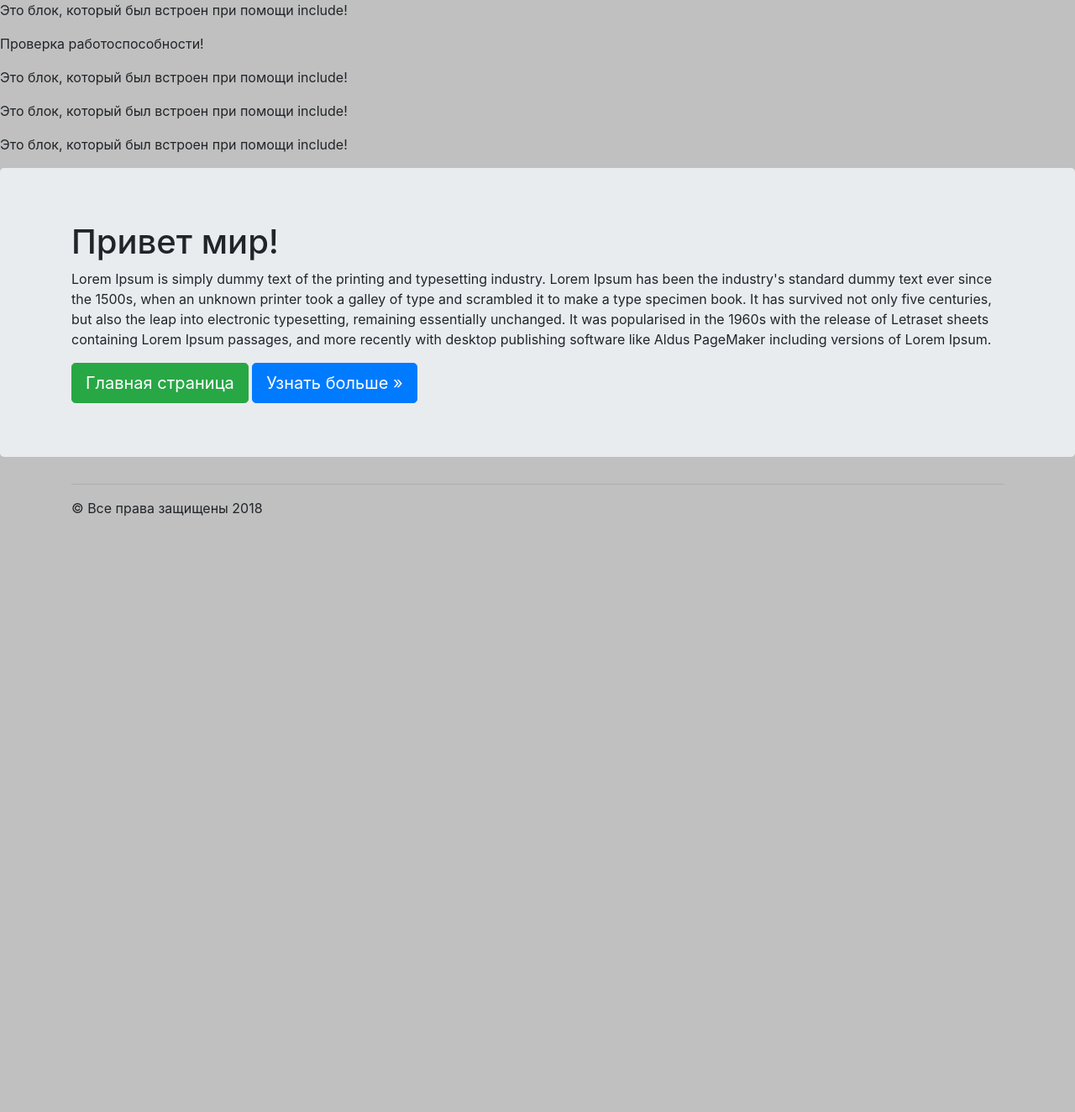
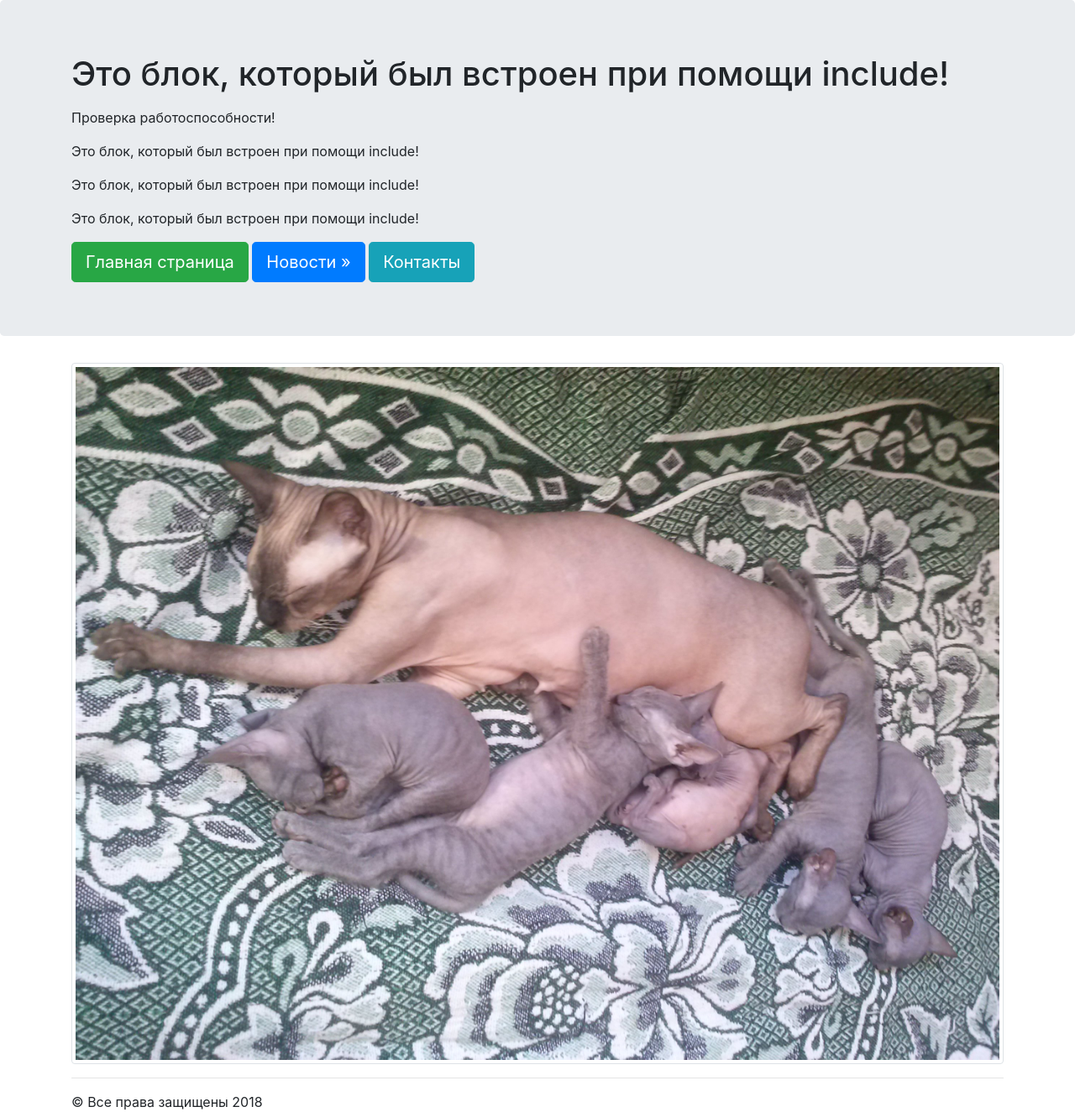
Before and after one commit to BogdanPolishchuk/test_django_proj, a Django app: page / in a window 1280 px wide. Shown: the whole page at 84% size. Before the commit the page ends 614 px from the top, so only its background shows below. Run offline with Django 3.2, Linux system fonts and the light colour scheme; some libraries are stand-ins or nearby versions.

Commit message:
24_09_2018

```diff
--- a/mysite/mainApp/templates/mainApp/wrapper.html
+++ b/mysite/mainApp/templates/mainApp/wrapper.html
@@ -8,28 +8,22 @@
     {% load staticfiles %}
     <link rel="stylesheet" href="{% static 'css/bootstrap.min.css' %}" type="text/css">
 </head>
-<body style="background: silver">
-{% include "mainApp/includes/some_html.html" %}
-    {% block content %}
-    {% endblock %}
+<body>
+
+
 
     <div class="jumbotron">
         <div class="container">
-            <h1>Привет мир!</h1>
-            <p>
-                Lorem Ipsum is simply dummy text of the printing and typesetting industry.
-                Lorem Ipsum has been the industry's standard dummy text ever since the 1500s,
-                when an unknown printer took a galley of type and scrambled it to make a type specimen book.
-                It has survived not only five centuries, but also the leap into electronic typesetting,
-                remaining essentially unchanged. It was popularised in the 1960s with the release of Letraset
-                sheets containing Lorem Ipsum passages, and more recently with desktop publishing software like
-                Aldus PageMaker including versions of Lorem Ipsum.
-            </p>
+            <h1>{% include "mainApp/includes/some_html.html" %}</h1>
+                {% block content %}
+                {% endblock %}
             <a href="/" class="btn btn-success btn-lg">Главная страница</a>
-            <a href="/" class="btn btn-primary btn-lg">Узнать больше &raquo;</a>
+            <a href="/news" class="btn btn-primary btn-lg">Новости &raquo;</a>
+            <a href="/contact" class="btn btn-info btn-lg">Контакты</a>
         </div>
     </div>
     <div class="container">
+        <img src="{% static 'mainApp/image/CAM00528.jpg' %}" class="img-thumbnail" alt="">
         <hr>
         &copy; Все права защищены 2018
     </div>
--- a/mysite/mainApp/urls.py
+++ b/mysite/mainApp/urls.py
@@ -18,5 +18,6 @@ from . import views
 
 urlpatterns = [
     url(r'^$', views.index, name='index'),
+    url(r'^contact/$', views.contact, name='contact'),
 
 ]
--- a/mysite/mainApp/views.py
+++ b/mysite/mainApp/views.py
@@ -2,3 +2,7 @@ from django.shortcuts import render
 
 def index(request):
     return render(request, 'mainApp/homePage.html')
+
+def contact(request):
+    return render(request, 'mainApp/basic.html', {'values': ['if you have questions, ask me by phone', '(068)068-68-68',
+                                                            'example@gmail.com']})
--- a/mysite/mysite/settings.py
+++ b/mysite/mysite/settings.py
@@ -32,6 +32,7 @@ ALLOWED_HOSTS = []
 
 INSTALLED_APPS = [
     'mainApp',
+    'news',
     'webexample',
     'django.contrib.admin',
     'django.contrib.auth',
--- a/mysite/mysite/urls.py
+++ b/mysite/mysite/urls.py
@@ -18,7 +18,8 @@ from django.contrib import admin
 
 urlpatterns = [
     url(r'^admin/', admin.site.urls),
-    url(r'^$', include('mainApp.urls')),
+    url(r'^', include('mainApp.urls')),
     url(r'^webexample/', include('webexample.urls')),
+    url(r'^news/', include('news.urls')),
 
 ]
--- /dev/null
+++ b/mysite/news/apps.py
@@ -0,0 +1,5 @@
+from django.apps import AppConfig
+
+
+class NewsConfig(AppConfig):
+    name = 'news'
--- /dev/null
+++ b/mysite/news/tests.py
@@ -0,0 +1,3 @@
+from django.test import TestCase
+
+# Create your tests here.
--- /dev/null
+++ b/mysite/news/urls.py
@@ -0,0 +1,9 @@
+from django.conf.urls import url, include
+from django.views.generic import ListView, DetailView
+from news.models import Articles
+
+urlpatterns = [
+    url(r'^$', ListView.as_view(queryset=Articles.objects.all().order_by("-date")[:20],
+                                template_name="news/posts.html")),
+
+]
--- /dev/null
+++ b/mysite/news/views.py
@@ -0,0 +1,3 @@
+from django.shortcuts import render
+
+# Create your views here.
```
Also changed, not shown: mysite/mainApp/templates/mainApp/basic.html (added, +7 -0 lines), mysite/news/admin.py (added, +7 -0 lines), mysite/news/models.py (added, +10 -0 lines), mysite/news/templates/news/posts.html (added, +10 -0 lines), mysite/mainApp/static/mainApp/image/CAM00528.jpg (added), mysite/news/__init__.py (added), mysite/news/migrations/0001_initial.py (added), mysite/news/migrations/__init__.py (added).
